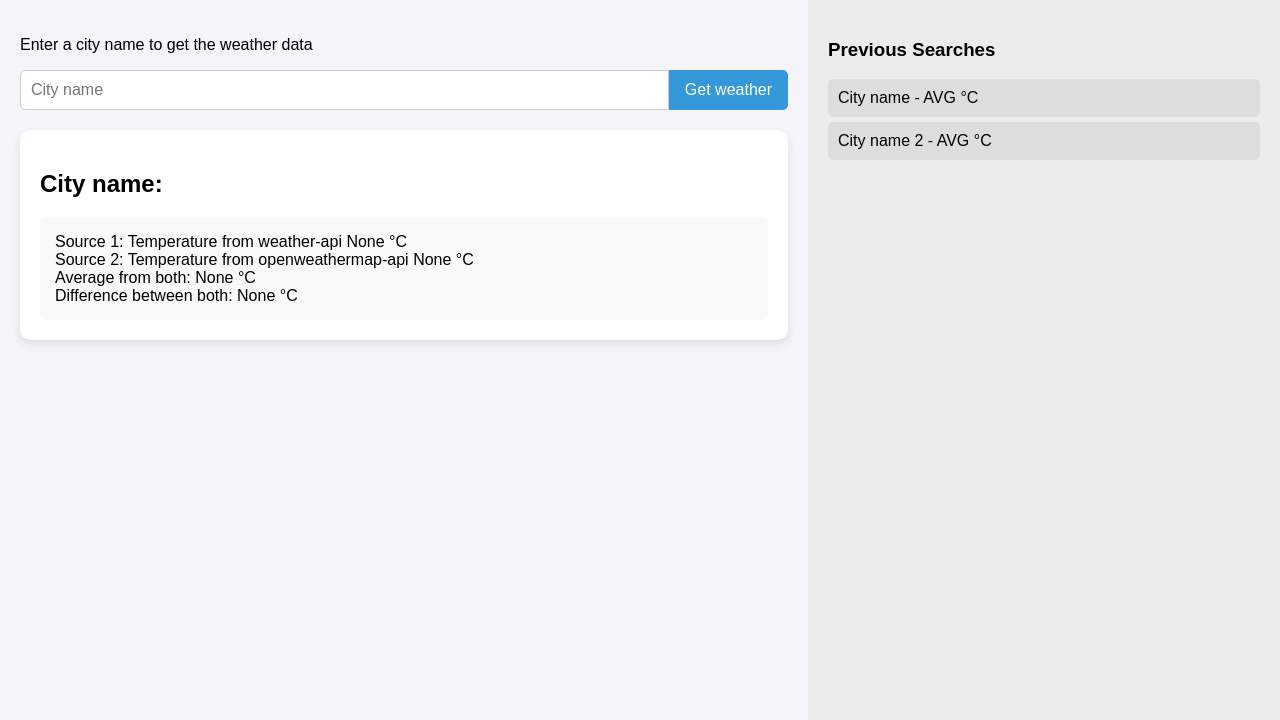
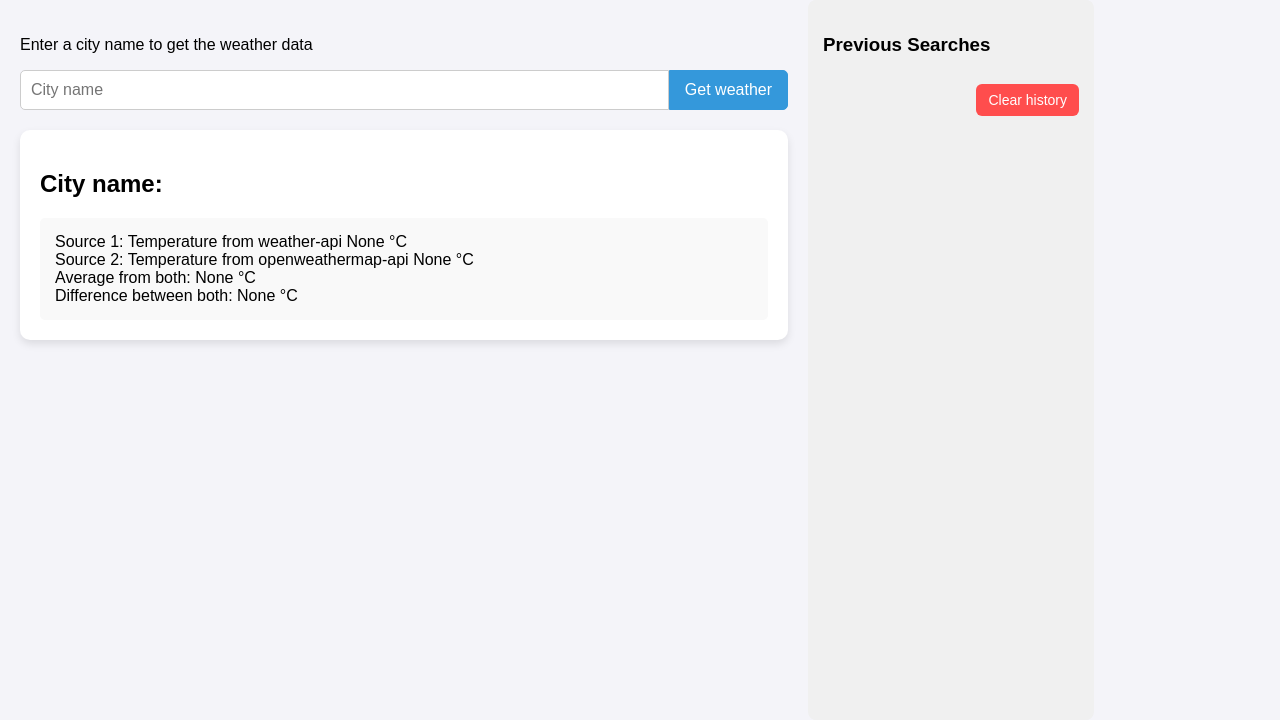
Before and after one commit to TammiPekka/TJTS5901, a Flask app: page / in a window 1280 px wide. Shown: the part 80-800 px from the top of the page. Run offline with Flask 3, Linux system fonts and the light colour scheme.

Commit message:
Search history (#8)
* [WIP] working first version of seach history

* Updated werkzeug library

* [WIP] clicking list item from search history shows the details from that city

* [WIP] removed unnecessary api calls with search history

* [WIP] Added clear search history button and the functionalities

* Added styling. Ready search history with funtionalities

---------

Co-authored-by: ptjtammi <pekka.tj.tammi@student.jyu.fi>

```diff
--- a/app/app.py
+++ b/app/app.py
@@ -1,6 +1,6 @@
 import sys
 from flask import Flask
-from flask import render_template, request, jsonify
+from flask import render_template, request, jsonify, session
 import requests
 import jinja2
 import os
@@ -12,13 +12,13 @@ from test_weather_api import get_weather_data
 from api_openw import get_open_data
 
 app = Flask(__name__)
-
 load_dotenv()
 
 # Load the API keys from the .env file
 OPEN_W_API_KEY = os.getenv("OPEN_W_API_KEY")
 WEATHER_API_KEY = os.getenv("WEATHER_API_KEY")
-
+app.secret_key = os.getenv("SECRET_KEY")
+#TODO: handle when input is invalid city or empty
 @app.route("/")
 def home():
     nimi = "Jukka"
@@ -46,17 +46,41 @@ def home():
         # Return difference between two temperatures
         dif = round(temperature_difference(temperature_weather, temperature_open), 3)
 
+    #store the seacrch history
+    if "search_history" not in session:
+        session["search_history"] = []
+    if city:
+        session["search_history"].insert(0,
+                                {"city":city,
+                                 "temperature_weather":temperature_weather,
+                                 "temperature_open":temperature_open,
+                                 "avg":avg,
+                                 "dif":dif
+        })
+        session.modified = True
+
+    search_history = session.get("search_history", [])
+    print(search_history)
+
     # Render the home.html template with the data
-    return render_template("home.html", nimi=nimi, city=city, temperature_weather=temperature_weather, temperature_open=temperature_open, avg=avg, dif=dif)
+    return render_template("home.html",
+                           nimi=nimi,
+                           city=city,
+                           temperature_weather=temperature_weather,
+                           temperature_open=temperature_open,
+                           avg=avg,
+                           dif=dif,
+                           search_history=search_history)
 
 @app.route("/home")
 def health():
     return "OK"
 
-@app.route("/testing")
-def tester():
-    return "testing endpoint, aasd,asdf,asd, test"
-
+@app.route("/clear_history", methods=["POST"])
+def clear_history():
+    session["search_history"] = []
+    session.modified = True
+    return "", 204
 
 @app.route("/get_cities")
 def get_cities():
--- a/app/static/scripts.js
+++ b/app/static/scripts.js
@@ -2,20 +2,20 @@ document.addEventListener("DOMContentLoaded", function () {
     let debounceTimer;
     let searchInput = document.getElementById("search");
     let suggestionsList = document.getElementById("suggestions");
+    let previousSearches = document.getElementById("previous-searches");
 
     if (!searchInput || !suggestionsList) {
         console.error("Search input or suggestions list not found!");
         return;
     }
 
-searchInput.addEventListener("input", function() {
+    // Handle Search Input and Suggestions
+    searchInput.addEventListener("input", function () {
         clearTimeout(debounceTimer);
         let query = this.value.trim();
-    //empty the list if input is empty
+
         if (query.length === 0) {
-        while (suggestionsList.firstChild) {
-            suggestionsList.removeChild(suggestionsList.firstChild);
-        }
+            suggestionsList.innerHTML = ""; // Clear the list
             return;
         }
 
@@ -25,10 +25,7 @@ searchInput.addEventListener("input", function() {
             fetch(`/get_cities?q=${query}`)
                 .then(response => response.json())
                 .then(data => {
-            //console.log("Received data:", data);
-            while (suggestionsList.firstChild) {
-                suggestionsList.removeChild(suggestionsList.firstChild);
-            }
+                    suggestionsList.innerHTML = ""; // Clear previous suggestions
 
                     if (data.length === 0) {
                         let noResultItem = document.createElement("li");
@@ -38,33 +35,76 @@ searchInput.addEventListener("input", function() {
                         data.slice(0, 5).forEach(city => {
                             let listItem = document.createElement("li");
                             listItem.textContent = `${city.name}, ${city.country}`;
-                    listItem.setAttribute("role", "option"); // Accessibility improvement
+                            listItem.setAttribute("role", "option");
+                            listItem.classList.add("suggestion-item");
+
                             listItem.addEventListener("click", function () {
                                 searchInput.value = city.name + ", " + city.country;
-                        while (suggestionsList.firstChild) {
-                            suggestionsList.removeChild(suggestionsList.firstChild);
-                        }
-                        suggestionsList.classList.remove("show"); // Hide after selection
+                                suggestionsList.innerHTML = ""; // Clear suggestions
+                                suggestionsList.classList.remove("show");
                             });
+
                             suggestionsList.appendChild(listItem);
                         });
                     }
 
-            // Show only if there are suggestions
-            if (suggestionsList.childNodes.length > 0) {
-                suggestionsList.classList.add("show");
-            } else {
-                suggestionsList.classList.remove("show");
-            }
+                    suggestionsList.classList.toggle("show", suggestionsList.childNodes.length > 0);
                 })
                 .catch(error => console.error("Error fetching suggestions:", error));
         }, 300);
     });
 
-// Hide suggestions when clicking outside
+    // **Handle Clicking Outside to Hide Suggestions**
     document.addEventListener("click", function (event) {
         if (!searchInput.contains(event.target) && !suggestionsList.contains(event.target)) {
             suggestionsList.classList.remove("show");
         }
     });
+
+    // Handle Clicking on Previous Searches
+    if (previousSearches) {
+        previousSearches.addEventListener("click", function (event) {
+            let clickedElement = event.target;
+
+            if (clickedElement.classList.contains("search-item")) {
+                let cityName = clickedElement.getAttribute("data-city");
+                let tempWeather = clickedElement.getAttribute("data-temp-weather");
+                let tempOpen = clickedElement.getAttribute("data-temp-open");
+                let avg = clickedElement.getAttribute("data-avg");
+                let dif = clickedElement.getAttribute("data-dif");
+
+                updateWeatherDisplay(cityName, tempWeather, tempOpen, avg, dif);
+            }
         });
+    }
+
+    // Function to Update Weather Display without Reloading
+    function updateWeatherDisplay(city, tempWeather, tempOpen, avg, dif) {
+        document.querySelector("#weather-data h2:nth-of-type(2)").textContent = city;
+        document.getElementById("temp1").textContent = tempWeather;
+        document.getElementById("temp2").textContent = tempOpen;
+        document.getElementById("avg1").textContent = avg;
+        document.getElementById("dif1").textContent = dif;
+    }
+});
+
+// Handle removing previous searches
+document.addEventListener("DOMContentLoaded", function () {
+    let clearHistoryButton = document.getElementById("clear-history");
+    let previousSearchesList = document.getElementById("previous-searches");
+
+    if (clearHistoryButton) {
+        clearHistoryButton.addEventListener("click", function () {
+            fetch("/clear_history", { method: "POST" }) // Call Flask route
+                .then(response => {
+                    if (response.ok) {
+                        // Remove each child (list item) one by one
+                        while (previousSearchesList.firstChild) {
+                            previousSearchesList.removeChild(previousSearchesList.firstChild);
+                        }
+                    }
+                })
+                .catch(error => console.error("Error clearing history:", error));
+        });
+    }
+});
--- a/app/static/styles.css
+++ b/app/static/styles.css
@@ -88,13 +88,15 @@ header {
 
 /* Right Section: Previous Searches */
 .previous-searches-container {
-    flex: 0.4;
-    max-width: 40%;
-    background-color: #ececec;
-    padding: 20px;
-    overflow-y: auto;
+    display: flex;
+    flex-direction: column; /* Stack elements vertically */
+    align-items: flex-start; /* Align title to left */
+    gap: 10px; /* Space between elements */
+    background-color: #f0f0f0;
+    padding: 15px;
+    border-radius: 8px;
+    min-width: 20%;
 }
-
 /* Styling for previous search list */
 #previous-searches {
     list-style-type: none;
@@ -167,3 +169,39 @@ header {
     background: #3498db;
     color: white;
 }
+#clear-history {
+    align-self: flex-end; /* Move button to right */
+    background-color: #ff4d4d;
+    color: white;
+    border: none;
+    padding: 8px 12px;
+    font-size: 14px;
+    border-radius: 6px;
+    cursor: pointer;
+    transition: background-color 0.3s ease, transform 0.2s ease;
+}
+
+#clear-history:hover {
+    background-color: #e60000;
+    transform: scale(1.05);
+}
+
+#previous-searches {
+    list-style: none;
+    padding: 0;
+    margin: 0;
+    width: 100%;
+}
+
+.search-item {
+    background: #d1d1d1;
+    padding: 8px;
+    margin-bottom: 5px;
+    border-radius: 6px;
+    cursor: pointer;
+    transition: background-color 0.2s;
+}
+
+.search-item:hover {
+    background: #bfbfbf;
+}
--- a/app/templates/home.html
+++ b/app/templates/home.html
@@ -44,10 +44,17 @@
 
         <div class="previous-searches-container">
             <h3>Previous Searches</h3>
+            <button id="clear-history">Clear history</button>
             <ul id="previous-searches">
-                <!-- List of previous searches -->
-                <li>City name - AVG °C</li>
-                <li>City name 2 - AVG °C</li>
+                {% for search in search_history %}
+                    <li class="search-item"
+                    data-city="{{ search.city }}"
+                    data-temp-weather="{{ search.temperature_weather }}"
+                    data-temp-open="{{ search.temperature_open }}"
+                    data-avg="{{ search.avg }}"
+                    data-dif="{{ search.dif }}">
+                        {{ search.city }} - {{ search.avg }}°C</li>
+                {% endfor %}
             </ul>
         </div>
 
--- a/requirements.txt
+++ b/requirements.txt
@@ -2,5 +2,5 @@ Flask==2.3.2
 requests==2.31.0
 pytest==6.2.5
 pytest-mock==3.6.1
-Werkzeug==3.0.3
+Werkzeug==3.0.6
 python-dotenv==1.0.1
```
Lines whose indentation alone changed are shown as unchanged.
